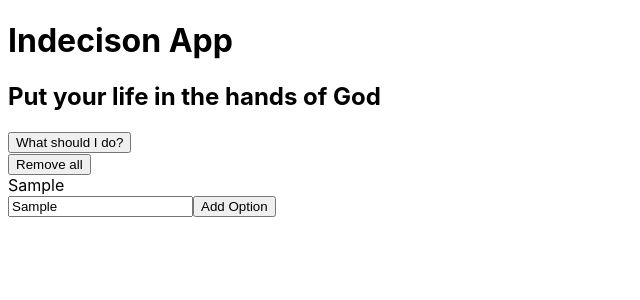
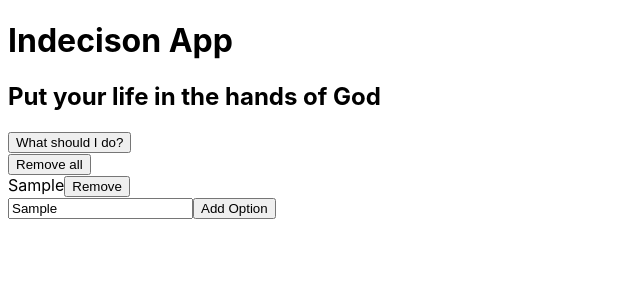
Before and after one commit to Mbarachi/Indescison-app, a React (Create React App) app: page / in a window 1280 px wide. Both pictures are taken after typing "Sample" into the empty fields and a click on the button "Add Option". Shown: the top 300 px of the page, without its empty margins (0-640 px from the left). Built offline with nearby package versions, Linux system fonts and the light colour scheme.

Commit message:
reinforcing the event handlers

```diff
--- a/src/App.js
+++ b/src/App.js
@@ -16,9 +16,11 @@ class App extends React.Component {
     this.handleAddOption = this.handleAddOption.bind(this);
     this.handleDelete = this.handleDelete.bind(this);
     this.handePick = this.handePick.bind(this);
+    this.handleDeleteOption = this.handleDeleteOption.bind(this);
   }
 
   handleAddOption(option) {
+    //validatoin purposes...
       if(!option) {
         return "Enter valid item to add"
       }else if (this.state.options.indexOf(option) > -1){
@@ -37,6 +39,18 @@ class App extends React.Component {
       options: []
     })
   }
+
+  handleDeleteOption(optionToRemove) {
+    this.setState((prevState) => ({
+      options: prevState.options.filter((option) => {
+        return optionToRemove !== option
+        })
+
+    }))
+
+  }
+
+
   handePick() {
     const randNum = Math.floor(Math.random() * this.state.options.length)
     const option = this.state.options[randNum];
@@ -53,8 +67,9 @@ class App extends React.Component {
         />
         <Options
           options={this.state.options}
-          handleRemove={this.handleRemove}
           handleDelete = {this.handleDelete}
+          handleAddOption ={this.handleAddOption}
+          handleDeleteOption={this.handleDeleteOption}
         />
         <AddOption handleAddOption = {this.handleAddOption}/>
       </div>
--- a/src/components/AddOption.js
+++ b/src/components/AddOption.js
@@ -15,7 +15,7 @@ class AddOption extends React.Component {
         // Get the individual option from the Input box
         const option = e.target.elements.option.value.trim();
 
-        //if option exists/true then call the method pass as props pass in the option
+        //call the method passed as props and assign to a variable(error handler)
         const error =  this.props.handleAddOption(option)
 
         this.setState({
--- a/src/components/Header.js
+++ b/src/components/Header.js
@@ -1,20 +1,13 @@
 import React from "react"
 
-class Header extends React.Component {
-    constructor() {
-        super();
-        this.state = {}
-    }
-
-    render() {
+function Header(props) {
         return(
             <div>
-                <h1>{this.props.title}</h1>
-                <h2>{this.props.subtitle}</h2>
+                <h1>{props.title}</h1>
+                <h2>{props.subtitle}</h2>
             </div>
         )
     }
-}
 
 
 export default Header
--- a/src/components/Option.js
+++ b/src/components/Option.js
@@ -1,18 +1,18 @@
 import React from "react"
 
-class Option extends React.Component {
-    constructor(){
-        super();
-        this.state = {}
-    }
-
-    render() {
+function Option(props) {
         return(
             <div>
-                {this.props.optionText}
+                {props.optionText}
+                <button
+                    onClick={ (e) => {
+                            props.handleDeleteOption(props.optionText)
+                        }}
+                >
+                Remove
+                </button>
             </div>
         )
     }
-}
 
 export default Option
--- a/src/components/Options.js
+++ b/src/components/Options.js
@@ -1,16 +1,22 @@
 import React from "react"
 import Option from "./Option"
 
-class Options extends React.Component {
-    render() {
+function Options(props) {
         return(
             <div>
-                <button onClick={this.props.handleDelete}>Remove all</button>
-               {this.props.options.map((option) =>  <Option key={option} optionText = {option} /> )}
+                <button onClick={props.handleDelete}>Remove all</button>
+                {
+                    props.options.map(
+                        option =>
+                            <Option key={option}
+                            optionText = {option}
+                            handleDeleteOption = {props.handleDeleteOption}
+                        />)
 
+                }
             </div>
         )
-    }
+
 }
 
 export default Options
```
